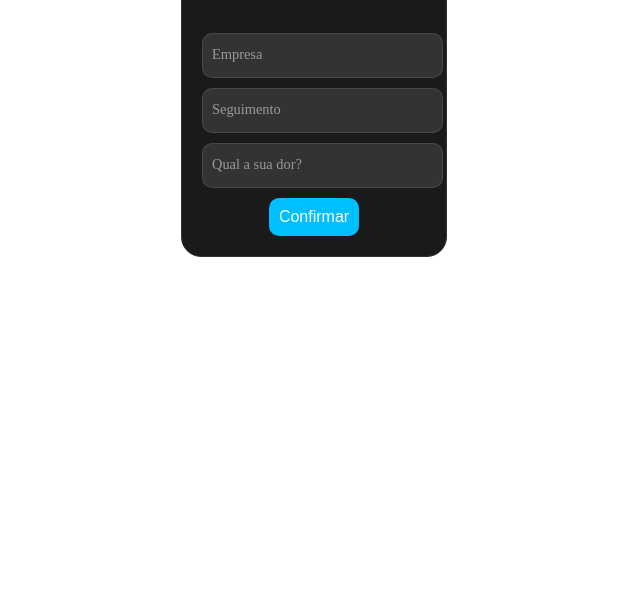
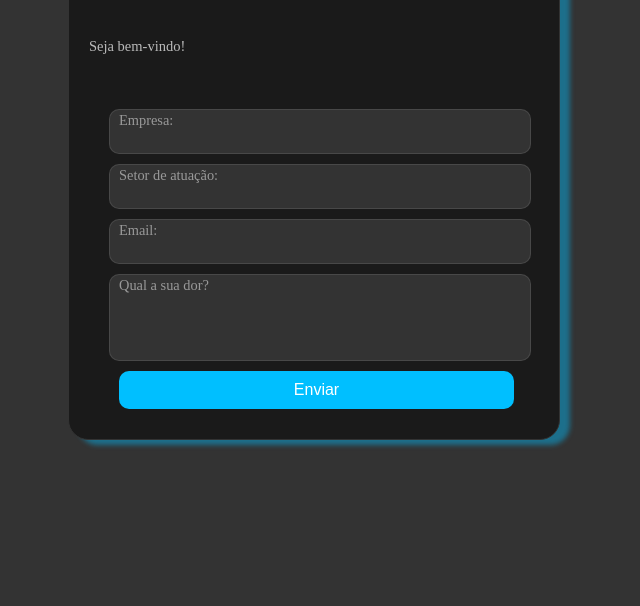
Before and after one commit to thtech1/coude-repository, a plain HTML site: page index.html in a window 1280 px wide. Shown: the part 194-800 px from the top of the page, without its empty margins (326-966 px from the left). Drawn offline with Linux system fonts and the light colour scheme.

Commit message:
Formulário

```diff
--- a/index.html
+++ b/index.html
@@ -1,33 +1,41 @@
 <!DOCTYPE html>
-<html lang="en">
+<html lang="pt-br">
+
 <head>
     <meta charset="UTF-8">
     <meta name="viewport" content="width=device-width, initial-scale=1.0">
     <link rel="stylesheet" href="style.css">
+    <title>Solving Pain</title>
+</head>
+
+<body>
+    <form class="form">
+        <p class="title">Solving Pain </p>
+        <p class="message">Seja bem-vindo! </p>
+        <div class="form-content">
+            <label>
+                <input class="input" type="text" placeholder required name="empresa" id="empresa">
+                <span>Empresa:</span>
+            </label>
+
+            <label>
+                <input class="input" type="text" placeholder required name="setor" id="setor">
+                <span>Setor de atuação:</span>
+            </label>
 
 
-</head>
-<body>
-    <form class="form">
-        <p class="title">Formulário </p>
-        <div class="flex">
             <label>
-                <input class="input" type="text" placeholder="" required="">
-                <span>Empresa</span>
+                <input class="input" type="email" placeholder required name="email" id="email">
+                <span>Email:</span>
             </label>
+
+            <label>
+                <input class="input prompt" type="text" placeholder required name="descricao" id="descricao">
+                <span>Qual a sua dor?</span>
+            </label>
+            <button class="submit">Enviar</button>
         </div>
+    </form>
+</body>
 
-        <label>
-            <input class="input" type="" placeholder="" required="">
-            <span>Seguimento</span>
-        </label>
-
-        <label>
-            <input class="input" type="text" placeholder="" required="">
-            <span>Qual a sua dor?</span>
-        </label>
-        <button class="submit">Confirmar</button>
-    </form>
-
-</body>
 </html>
--- a/style.css
+++ b/style.css
@@ -1,21 +1,22 @@
 body{
     display: flex;
     justify-content: center;
+    background-color: #333;
 }
 
 .form {
     display: flex;
     flex-direction: column;
     gap: 10px;
-    max-width: 350px;
-    padding: 20px;
+    width: 450px;
+    padding: 10px 20px 10px 20px;
     border-radius: 20px;
     position: relative;
     background-color: #1a1a1a;
     color: #fff;
     border: 1px solid #333;
     margin-top: 100px;
-    justify-content: center;
+    box-shadow: 10px 5px 5px #00bfff6f;
 }
 
 .title {
@@ -72,16 +73,13 @@ body{
 .flex {
     display: flex;
     width: 100%;
-    gap: 6px;
 }
 
 .form label {
     position: relative;
-    justify-content: center;
 }
 
 .form label .input {
-    justify-content: center;
     background-color: #333;
     color: #fff;
     width: 100%;
@@ -89,31 +87,31 @@ body{
     outline: 0;
     border: 1px solid rgba(105, 105, 105, 0.397);
     border-radius: 10px;
+    margin-top: 10px;
 }
 
-  .form label .input + span {
+.form label .input+span {
     color: rgba(255, 255, 255, 0.5);
     position: absolute;
     left: 10px;
     top: 0px;
     font-size: 0.9em;
     cursor: text;
-    transition: 0.3s ease;
-    justify-content: center;
+    transition: 0.3s ease-in-out;
 }
 
-  .form label .input:placeholder-shown + span {
+.form label .input:placeholder-shown+span {
     top: 12.5px;
     font-size: 0.9em;
-    justify-content: center;
 }
 
-  .form label .input:focus + span,
-  .form label .input:valid + span {
+.form label .input:focus+span,
+.form label .input:valid+span {
     color: #00bfff;
     top: 0px;
     font-size: 0.7em;
     font-weight: 600;
+    margin-top: 15px;
 }
 
 .input {
@@ -122,7 +120,6 @@ body{
 
 .submit {
     border: none;
-    margin: auto;
     outline: none;
     padding: 10px;
     border-radius: 10px;
@@ -130,10 +127,24 @@ body{
     font-size: 16px;
     transform: .3s ease;
     background-color: #00bfff;
+    margin-top: 10px;
+    margin-left: 10px;
 }
 
 .submit:hover {
     background-color: #00bfff96;
+}
+
+.form-content{
+    display: flex;
+    flex-direction: column;
+    padding: 20px;
+    width: 90%;
+}
+
+.prompt{
+    height: 60px;
+
 }
 
 @keyframes pulse {
```
Lines whose indentation alone changed are shown as unchanged.
